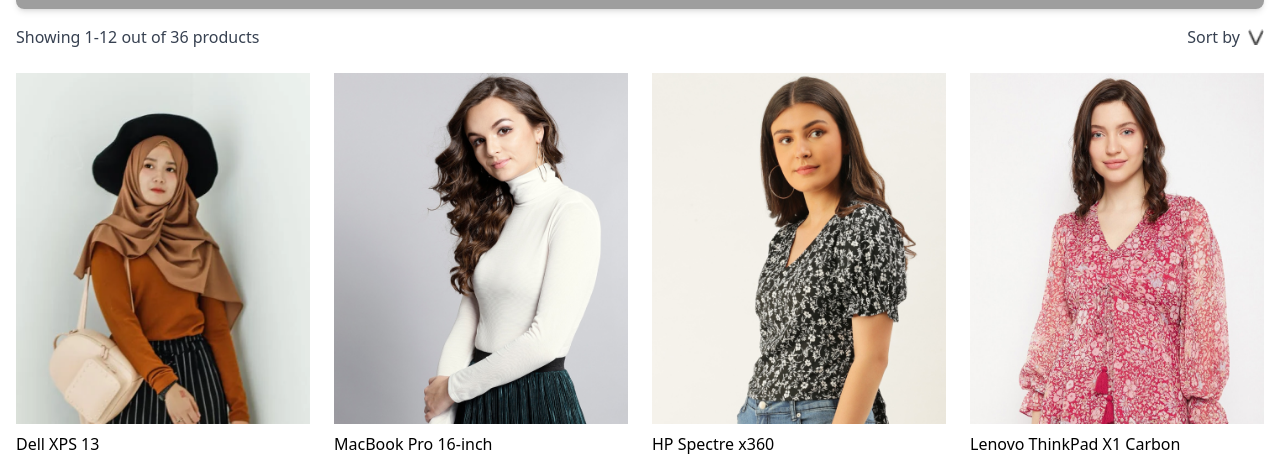
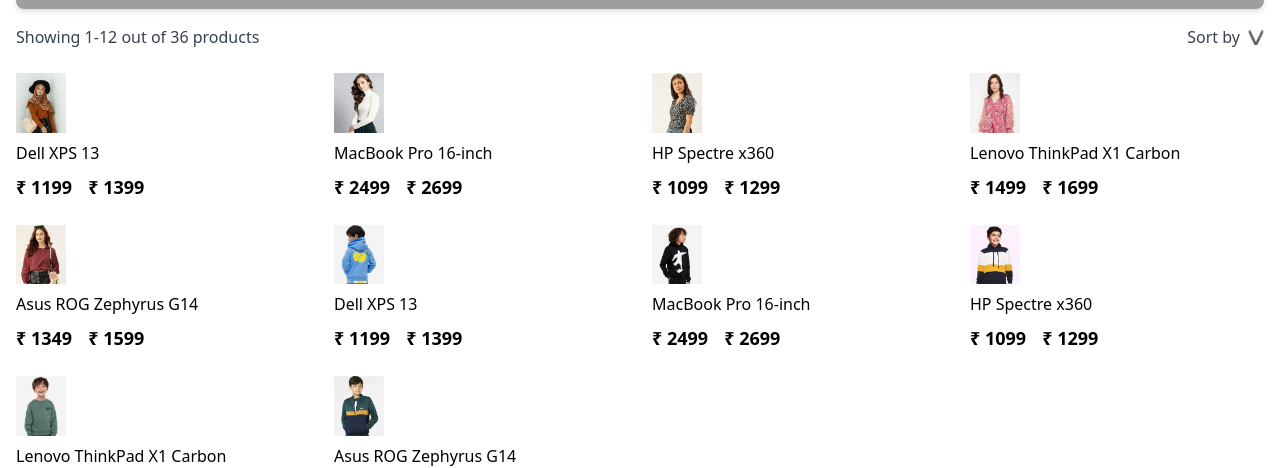
Before and after one commit to ajey108/EcommMernapp, a React (Vite) app in the folder frontend/: page /laptops in a window 1280 px wide. Shown: the part 335-803 px from the top of the page. Built offline with nearby package versions, Linux system fonts and the light colour scheme; grey boxes are pictures that could not be loaded.

Commit message:
Update Item.jsx

```diff
--- a/frontend/src/Components/Items/Item.jsx
+++ b/frontend/src/Components/Items/Item.jsx
@@ -5,9 +5,10 @@ const Item = (props) => {
   return (
 
     <div className='item w-85'>
+      <Link to ={`/product/${props.id}`}>
 
-      <img src={props.image}/>
-
+      <img className='w-[50px] ' src={props.image}/>
+      </Link>
 
 
         <p className='py-2 px-0'>{props.name}</p>
```
